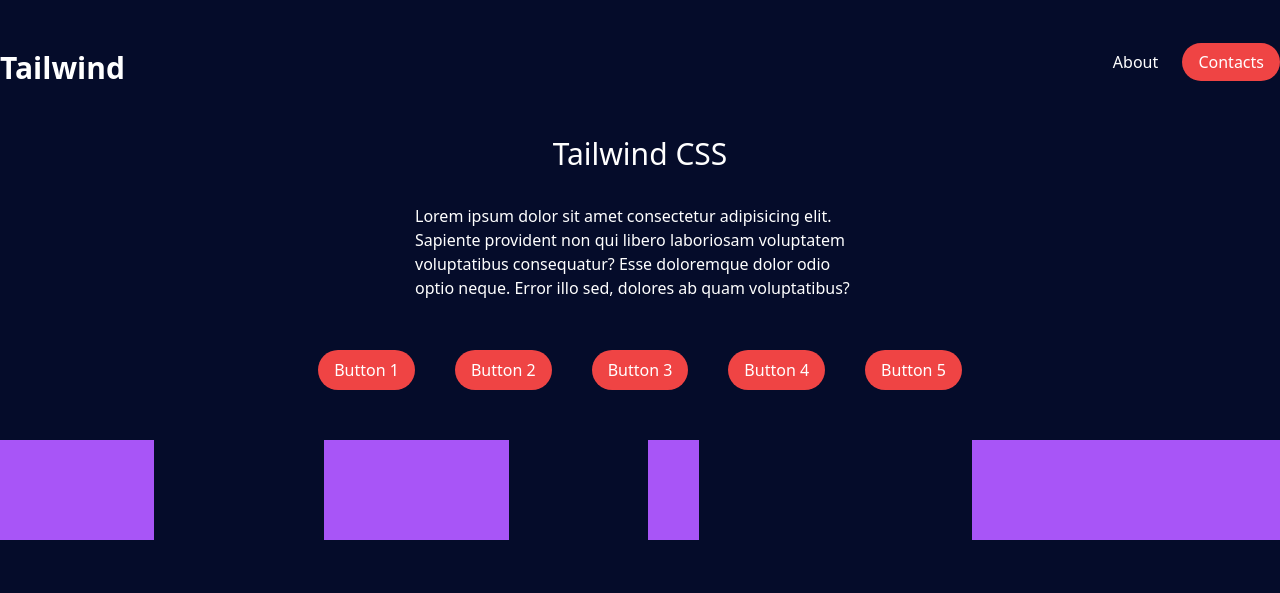
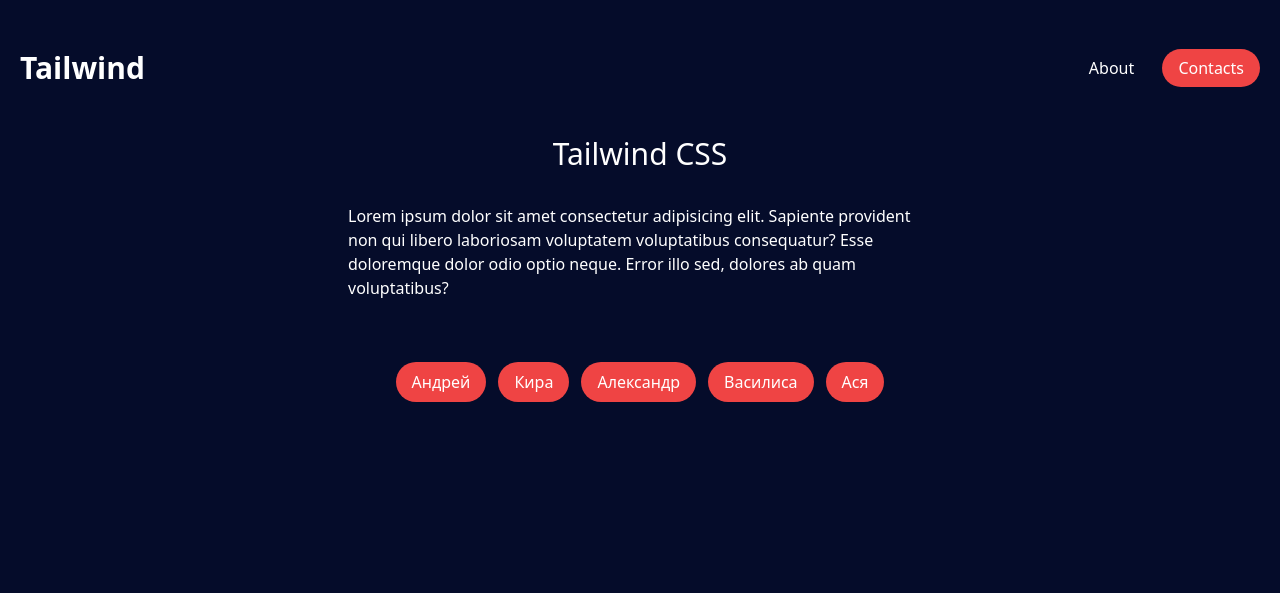
Before and after one commit to Geradot1980/TailwindCSS, a website: page index.html in a window 1280 px wide. Drawn offline with Linux system fonts and the light colour scheme.

Commit message:
add flex

```diff
--- a/index.html
+++ b/index.html
@@ -12,39 +12,42 @@
 <body class="bg-mainColor text-white"></body>
 
 <!-- -->
-<nav class="md:container mx-auto">
-	<div class="flex justify-between pt-big">
+<nav class="mx-auto px-1 sm:px-3 lg:px-5">
+	<div class="flex justify-between pt-big items-center">
 		<span class="font-bold text-3xl">Tailwind</span>
-		<div class="space-x-5">
-			<a class="hover:underline" href="http://">About</a>
-			<a class="bg-red-500 py-2 px-4 rounded-full hover:bg-red-700" href="http://">Contacts</a>
+		<div class="space-x-2 sm:space-x-4 lg:space-x-6">
+			<a class="hover:underline" href="">About</a>
+			<a class="bg-red-500 py-2 px-4 rounded-full hover:bg-red-700" href="">Contacts</a>
 		</div>
 	</div>
 </nav>
 
-<main class="container mx-auto py-big">
+<main class="mx-auto py-big">
 	<h1 class="text-center text-3xl">Tailwind CSS</h1>
-	<p class="pt-8 w-[450px] mx-auto">
+	<p class="pt-8 w-full sm:w-[450px] lg:w-[600px]  mx-auto px-2">
 		Lorem ipsum dolor sit amet consectetur adipisicing elit. Sapiente provident non qui
 		libero laboriosam voluptatem voluptatibus consequatur? Esse doloremque dolor odio optio neque. Error illo sed,
 		dolores ab quam voluptatibus?
 	</p>
 	<!-- use flex  -->
-	<div class="flex justify-center space-x-10 pt-big">
-		<div class="bg-red-500 py-2 px-4 rounded-full hover:bg-red-700">Button 1</div>
-		<div class="bg-red-500 py-2 px-4 rounded-full hover:bg-red-700">Button 2</div>
-		<div class="bg-red-500 py-2 px-4 rounded-full hover:bg-red-700">Button 3</div>
-		<div class="bg-red-500 py-2 px-4 rounded-full hover:bg-red-700">Button 4</div>
-		<div class="bg-red-500 py-2 px-4 rounded-full hover:bg-red-700">Button 5</div>
-	</div>
+ 	<div class="
+	flex flex-col justify-center space-y-3 pt-big items-center
+	sm:flex-row sm:flex-wrap sm:space-x-3 sm:items-baseline
+	">
+ 		<div class='bg-red-500 py-2 px-4 rounded-full hover:bg-red-700'>Андрей</div>
+ 		<div class="bg-red-500 py-2 px-4 rounded-full hover:bg-red-700">Кира</div>
+ 		<div class="bg-red-500 py-2 px-4 rounded-full hover:bg-red-700">Александр</div>
+ 		<div class="bg-red-500 py-2 px-4 rounded-full hover:bg-red-700">Василиса</div>
+ 		<div class='bg-red-500 py-2 px-4 rounded-full hover:bg-red-700'>Ася</div>
+ 	</div>
 
 	<!-- use grid -->
-	<div class="container mx-auto py-big grid grid-colums-4 grid-flow-col gap-4">
+ 	<!-- <div class="container mx-auto py-big grid grid-colums-4 grid-flow-col gap-4">
 		<div class="bg-purple-500 w-1/2 h-[100px]"></div>
 		<div class="bg-purple-500 w-3/5 h-[100px]"></div>
 		<div class="bg-purple-500 w-1/6 h-[100px]"></div>
 		<div class="bg-purple-500 w-full h-[100px]"></div>
-	</div>
+	</div> -->
 </main>
 
 </html>
--- a/tailwind.config.js
+++ b/tailwind.config.js
@@ -9,6 +9,12 @@
 			},
 			padding: {
 				big: '50px'
+			},
+			screens: {
+				sm: '480px',
+				md: '768px',
+				lg: '1024px',
+				xl: '1440px',
 			}
 		},
 	},
```
Also changed, not shown: css/style.css.
